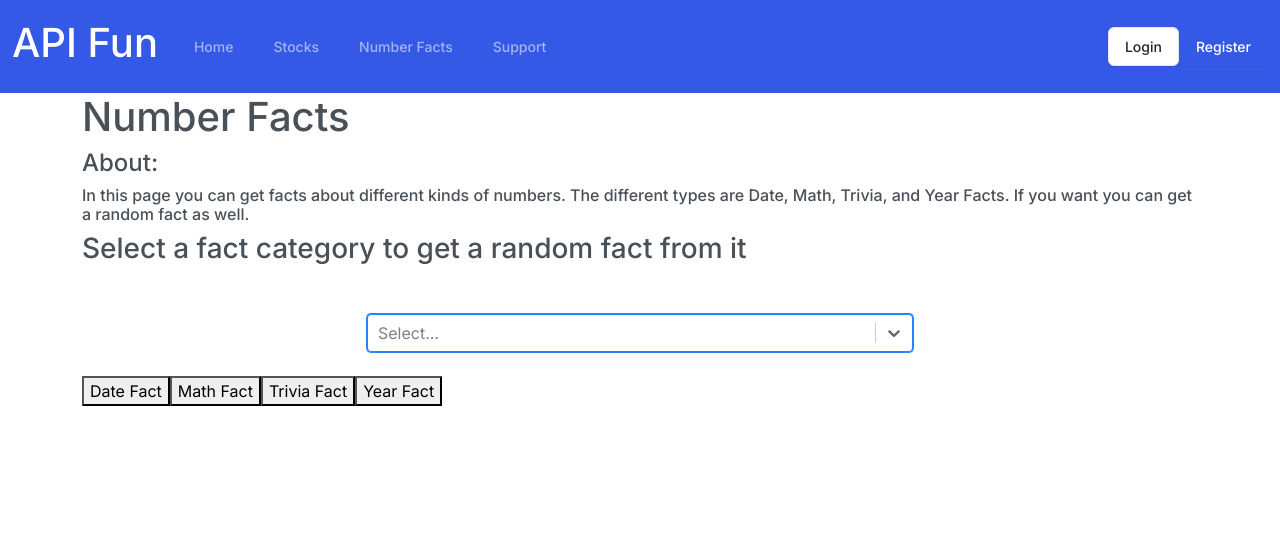
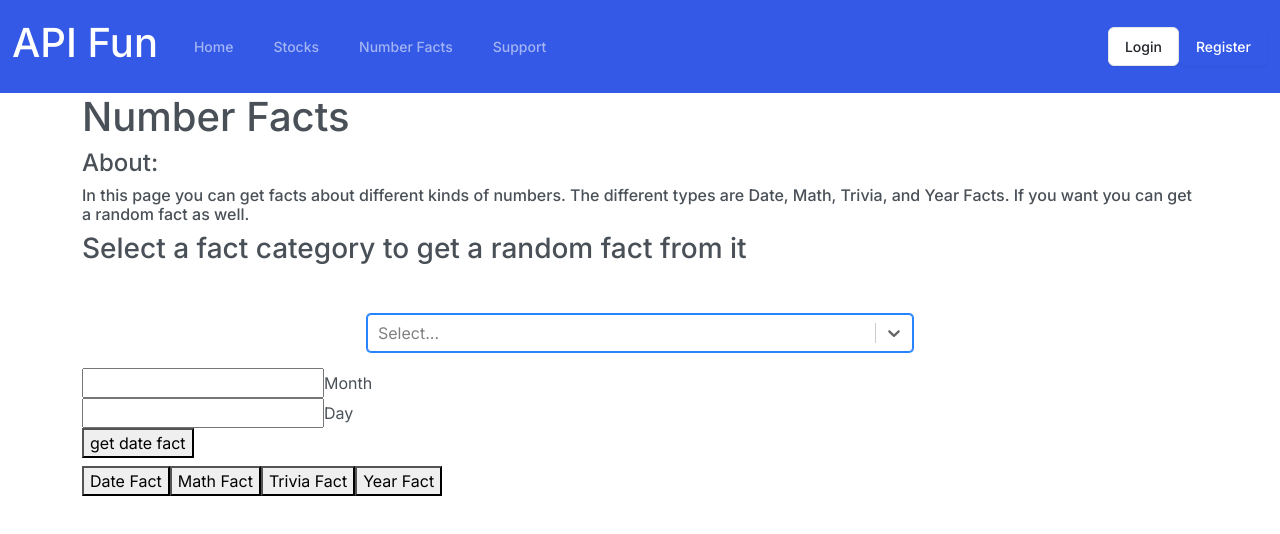
Before and after one commit to sfazliddin/InvestingWebsite, a React (Vite) app: page /numbers-facts in a window 1280 px wide. Shown: the top 534 px of the page. Built offline with nearby package versions, Linux system fonts and the light colour scheme.

Commit message:
got date fact working, but it needs some refinement

```diff
--- a/src/components/NumberFactsFunctions.jsx
+++ b/src/components/NumberFactsFunctions.jsx
@@ -1,8 +1,8 @@
 /* eslint-disable react/no-unescaped-entities */
 import { useEffect, useState } from "react";
 import Select from "react-select";
-import { numbersKey, numbersUrl } from "../utils/numbersApi";
-
+import { numbersHost, numbersKey, numbersUrl } from "../utils/numbersApi";
+const url = numbersUrl;
 const RandomFact = () => {
   const [fact, setFact] = useState(null);
   const [type, setType] = useState(null);
@@ -17,16 +17,16 @@
     console.log(`Option selected:`, selectedOption);
   };
   const getFact = async () => {
-    const url = `${numbersUrl}/random/${type.value}`;
+    const randomUrl = `${url}/random/${type.value}`;
     const options = {
       method: "GET",
       headers: {
         "X-RapidAPI-Key": numbersKey,
-        "X-RapidAPI-Host": "numbersapi.p.rapidapi.com",
+        "X-RapidAPI-Host": numbersHost,
       },
     };
     try {
-      const response = await fetch(url, options, type);
+      const response = await fetch(randomUrl, options, type);
       const result = await response.text();
       setFact(result);
       console.log(result);
@@ -48,22 +48,78 @@
             autoFocus={true}
             // styles={customStyles}
           />
-
-          <div className="mt-4">
-            {type && (
-              <>
-                <p>You've selected {type.label}</p>
-                <h4>{fact}</h4>
-              </>
-            )}
-          </div>
         </div>
       </div>
       <p>{fact}</p>
     </>
   );
 };
-const DateFact = () => {};
+const DateFact = () => {
+  const [month, setMonth] = useState(null);
+  const [day, setDay] = useState(null);
+  const [dateFact, setDateFact] = useState(null);
+  const getDateFact = async () => {
+    const dateUrl = `${url}/${month}/${day}/date`;
+    const options = {
+      method: "GET",
+      headers: {
+        "X-RapidAPI-Key": numbersKey,
+        "X-RapidAPI-Host": numbersHost,
+      },
+    };
+    try {
+      const response = await fetch(dateUrl, options);
+      const result = await response.text();
+      setDateFact(result);
+    } catch (error) {
+      console.error(error);
+    }
+  };
+
+  const submit = async (e) => {
+    e.preventDefault();
+    try {
+      const dayIsValid = day < 32;
+      const monthIsValid = month < 13;
+      const fitsParameters = dayIsValid && monthIsValid;
+      fitsParameters ? getDateFact() : alert("Please Put in a Valid Date");
+    } catch (err) {
+      console.error(err.message);
+    }
+  };
+  const updateDay = (e) => setDay(e.target.value);
+  const updateMonth = (e) => setMonth(e.target.value);
+  let responseOutput = <></>;
+  return (
+    <>
+      <form onSubmit={submit}>
+        {responseOutput}
+        <div>
+          <input
+            required
+            type="number"
+            id="month"
+            value={month}
+            onChange={updateMonth}
+          />
+          <label htmlFor="month">Month</label>
+        </div>
+        <div>
+          <input
+            required
+            type="number"
+            id="day"
+            value={day}
+            onChange={updateDay}
+          />
+          <label htmlFor="day">Day</label>
+        </div>
+        <button type="submit">get date fact</button>
+      </form>
+      <h4>{dateFact}</h4>
+    </>
+  );
+};
 const MathFact = () => {};
 const TriviaFact = () => {};
 const YearFact = () => {};
--- a/src/pages/Numbers.jsx
+++ b/src/pages/Numbers.jsx
@@ -1,4 +1,4 @@
-import { RandomFact } from "../components/NumberFactsFunctions";
+import { DateFact, RandomFact } from "../components/NumberFactsFunctions";
 
 const Numbers = () => {
   return (
@@ -13,6 +13,7 @@
       <h3>Select a fact category to get a random fact from it</h3>
       <RandomFact />
 
+      <DateFact />
       <button>Date Fact</button>
       <button>Math Fact</button>
       <button>Trivia Fact</button>
--- a/src/utils/numbersApi.js
+++ b/src/utils/numbersApi.js
@@ -1,4 +1,5 @@
 const numbersKey = process.env.NUMBERS_API_KEY;
 const numbersUrl = process.env.NUMBERS_API_URL;
+const numbersHost = process.env.NUMBERS_API_HOST;
 
-export { numbersKey, numbersUrl };
+export { numbersKey, numbersUrl, numbersHost };
--- a/vite.config.js
+++ b/vite.config.js
@@ -9,7 +9,8 @@
   return {
     define: {
       'process.env.NUMBERS_API_KEY': JSON.stringify(env.NUMBERS_API_KEY),
-      'process.env.NUMBERS_API_URL': JSON.stringify(env.NUMBERS_API_URL)
+      'process.env.NUMBERS_API_URL': JSON.stringify(env.NUMBERS_API_URL),
+      'process.env.NUMBERS_API_HOST': JSON.stringify(env.NUMBERS_API_HOST)
     },
     plugins: [react()],
   }
```
Also changed, not shown: 1 other file (tests, documents, lock files or other folders).
